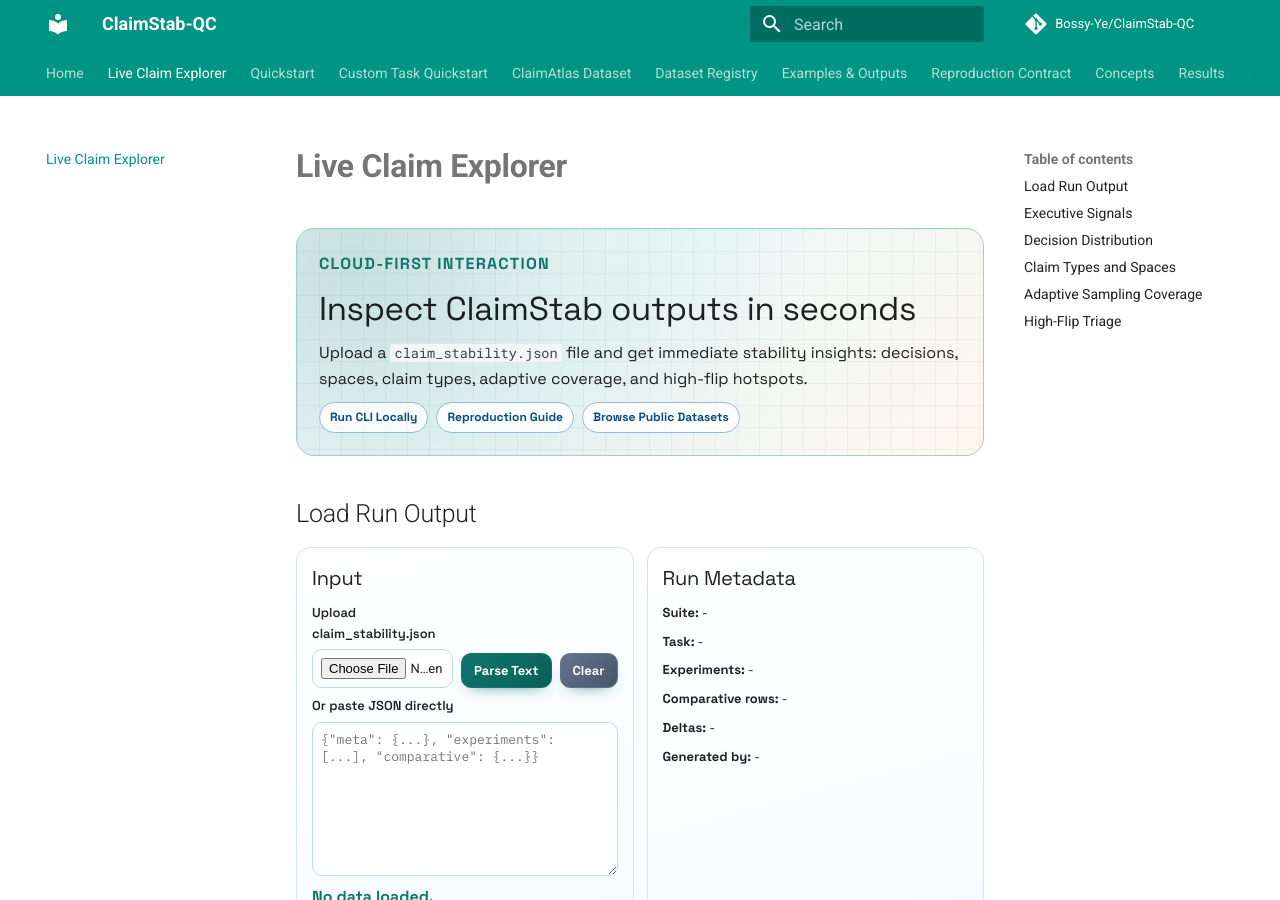
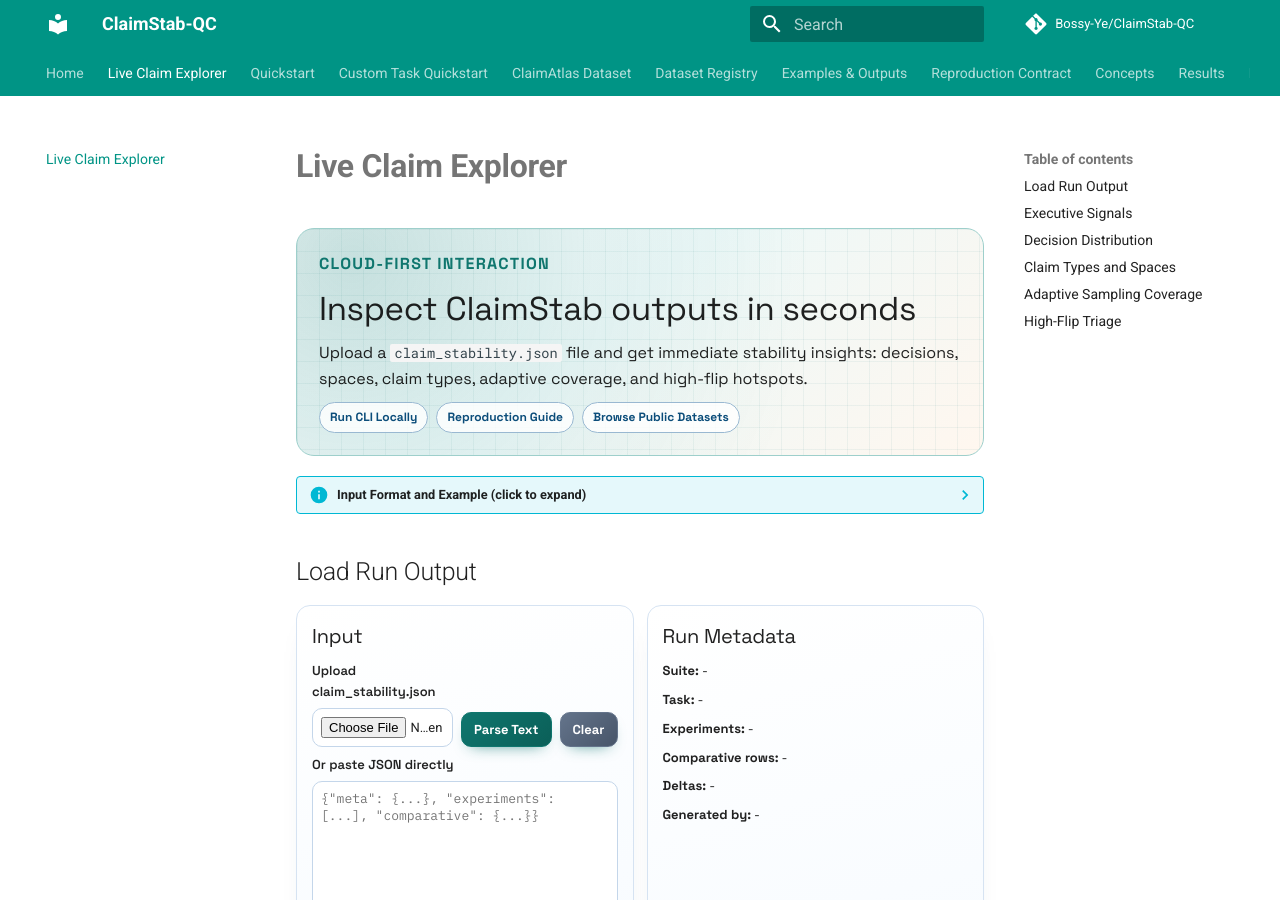
Before and after one commit to Bossy-Ye/ClaimStab-QC, an MkDocs documentation site: the page built from docs/explorer.md, in a window 1280 px wide and 900 px high. Built offline with MkDocs 1.6.1 and Material for MkDocs 9.7.7, drawn with Linux system fonts in a browser that asks for light colours; comment, search, counter and statistics services are not loaded; some of the changed lines change nothing that is shown.

Commit message:
Add foldable input-format guidance to explorer page

````diff
--- a/docs/explorer.md
+++ b/docs/explorer.md
@@ -12,6 +12,58 @@
     </div>
   </div>
 </div>
+
+??? info "Input Format and Example (click to expand)"
+    Use a ClaimStab output file named `claim_stability.json`.
+
+    Recommended examples:
+    - `output/presentation_large/large/maxcut_ranking/claim_stability.json`
+    - `output/adaptive_bv_smoke/claim_stability.json`
+
+    Minimum structure:
+    - `meta`
+    - `experiments`
+    - `comparative.space_claim_delta`
+
+    Standard labels:
+    - `decision`: `stable` | `unstable` | `inconclusive`
+    - `claim_type`: `ranking` | `decision` | `distribution`
+    - `adaptive_stopping.stop_reason`: `target_ci_width_reached` | `max_budget_reached` | `no_candidate_configs`
+
+    Minimal paste example:
+
+    ```json
+    {
+      "meta": { "suite": "demo", "task": "maxcut", "deltas": [0.0], "generated_by": "example" },
+      "experiments": [
+        {
+          "experiment_id": "sampling_only:A>B",
+          "claim": { "type": "ranking" },
+          "sampling": {
+            "mode": "adaptive_ci",
+            "adaptive_stopping": {
+              "enabled": true,
+              "target_ci_width": 0.1,
+              "achieved_ci_width": 0.08,
+              "stop_reason": "target_ci_width_reached"
+            }
+          }
+        }
+      ],
+      "comparative": {
+        "space_claim_delta": [
+          {
+            "space_preset": "sampling_only",
+            "claim_pair": "A>B",
+            "claim_type": "ranking",
+            "delta": 0.0,
+            "decision": "unstable",
+            "flip_rate_mean": 0.27
+          }
+        ]
+      }
+    }
+    ```
 
 ## Load Run Output
 
````
